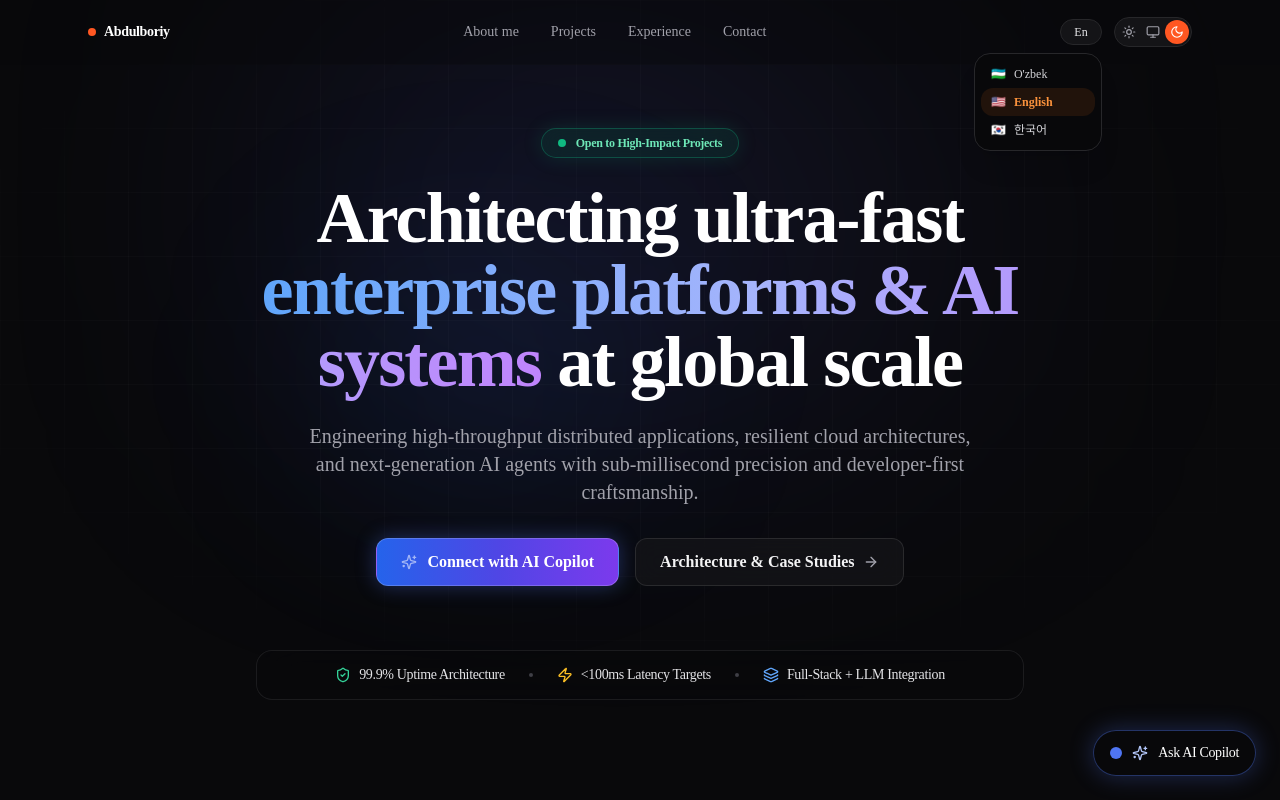
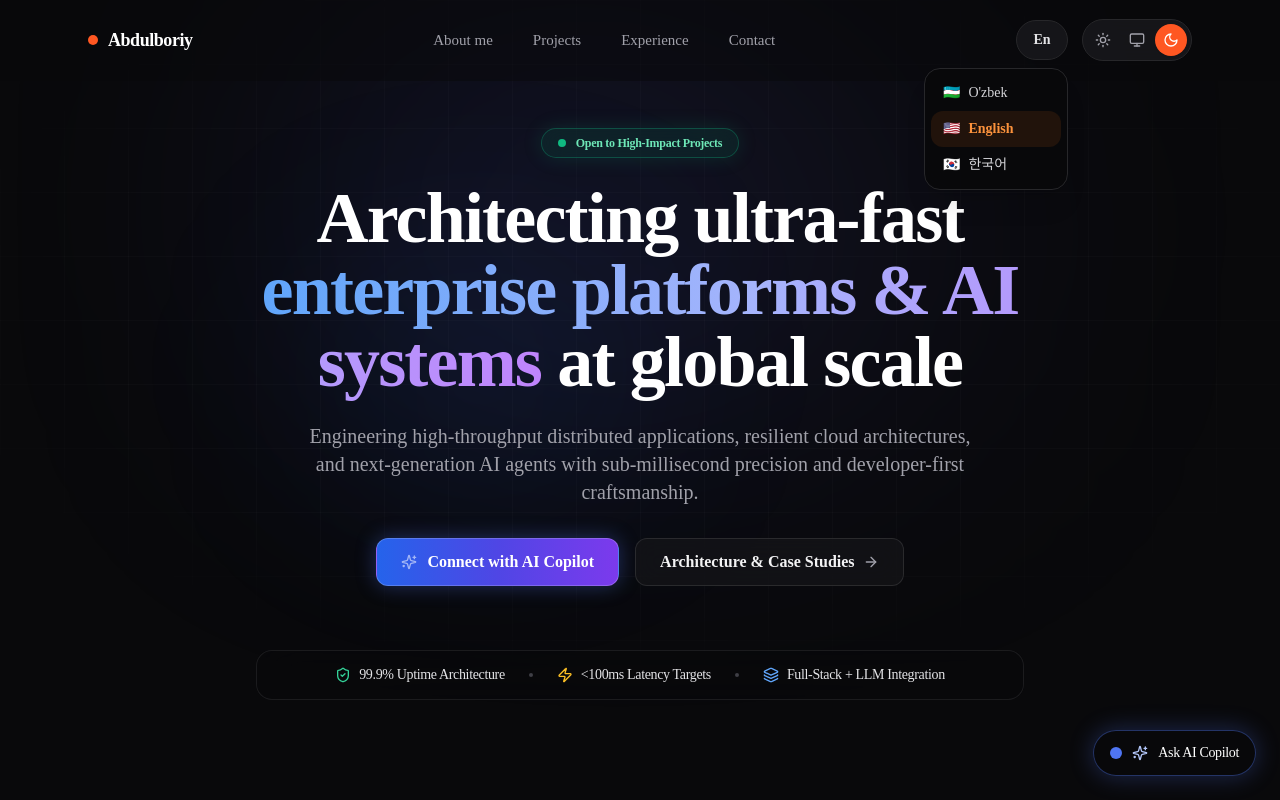
Before and after one commit to abdulboriy6863/aboutme, a Next.js app: page /en in a window 1280 px wide. Both pictures are taken after a click on the button "En". Shown: the top 800 px of the page. Built offline with nearby package versions, Linux system fonts and the light colour scheme.

Commit message:
style(navbar): increase font sizes, spacing, and control dimensions

```diff
--- a/src/components/shared/LanguageSwitcher.tsx
+++ b/src/components/shared/LanguageSwitcher.tsx
@@ -40,7 +40,7 @@ export function LanguageSwitcher() {
       <button
         type="button"
         onClick={() => setIsOpen(!isOpen)}
-        className="flex items-center justify-center min-w-[42px] px-3 py-1 rounded-full border border-zinc-200 dark:border-zinc-800 bg-white/80 dark:bg-zinc-900/80 text-xs font-medium text-zinc-800 dark:text-zinc-200 hover:border-zinc-300 dark:hover:border-zinc-700 transition-all backdrop-blur-md cursor-pointer shadow-xs"
+        className="flex items-center justify-center min-w-[52px] h-9 sm:h-10 px-3.5 py-1.5 rounded-full border border-zinc-200/90 dark:border-zinc-800 bg-white/90 dark:bg-zinc-900/90 text-sm font-semibold text-zinc-800 dark:text-zinc-200 hover:border-zinc-300 dark:hover:border-zinc-700 transition-all backdrop-blur-md cursor-pointer shadow-xs"
         aria-label="Switch language"
       >
         <span>{activeLang.short}</span>
@@ -53,13 +53,13 @@ export function LanguageSwitcher() {
             animate={{ opacity: 1, scale: 1, y: 0 }}
             exit={{ opacity: 0, scale: 0.95, y: 4 }}
             transition={{ duration: 0.15 }}
-            className="absolute right-0 mt-2 w-32 rounded-2xl border border-zinc-200 dark:border-zinc-800 bg-white/95 dark:bg-zinc-950/95 p-1.5 shadow-xl backdrop-blur-xl z-50"
+            className="absolute right-0 mt-2 w-36 rounded-2xl border border-zinc-200 dark:border-zinc-800 bg-white/95 dark:bg-zinc-950/95 p-1.5 shadow-xl backdrop-blur-xl z-50"
           >
             {languages.map((lang) => (
               <button
                 key={lang.code}
                 onClick={() => handleSelect(lang.code as any)}
-                className={`flex w-full items-center justify-between px-2.5 py-1.5 rounded-xl text-xs font-medium transition cursor-pointer ${
+                className={`flex w-full items-center justify-between px-3 py-2 rounded-xl text-sm font-medium transition cursor-pointer ${
                   lang.code === currentLocale
                     ? "bg-orange-500/10 text-orange-600 dark:text-orange-400 font-semibold"
                     : "text-zinc-700 dark:text-zinc-300 hover:bg-zinc-100 dark:hover:bg-white/10 hover:text-zinc-950 dark:hover:text-white"
--- a/src/components/shared/Navbar.tsx
+++ b/src/components/shared/Navbar.tsx
@@ -26,26 +26,26 @@ export function Navbar({ onOpenAi }: { onOpenAi?: () => void }) {
       <div
         className={`w-full transition-all duration-200 border-b ${
           scrolled
-            ? "border-zinc-200/80 dark:border-zinc-800/80 bg-white/80 dark:bg-[#09090b]/80 backdrop-blur-md shadow-xs"
-            : "border-transparent bg-white/40 dark:bg-[#09090b]/40 backdrop-blur-xs"
+            ? "border-zinc-200/80 dark:border-zinc-800/80 bg-white/85 dark:bg-[#09090b]/85 backdrop-blur-md shadow-xs"
+            : "border-transparent bg-white/50 dark:bg-[#09090b]/50 backdrop-blur-xs"
         }`}
       >
-        <div className="max-w-6xl mx-auto px-4 sm:px-6 h-16 flex items-center justify-between">
+        <div className="max-w-6xl mx-auto px-4 sm:px-6 h-[72px] sm:h-20 flex items-center justify-between">
           {/* Left: Brand with Orange/Coral Dot */}
-          <Link href="/" className="flex items-center gap-2 group cursor-pointer">
-            <span className="h-2 w-2 rounded-full bg-[#ff5722] shrink-0" />
-            <span className="text-sm font-semibold tracking-tight text-zinc-900 dark:text-white group-hover:text-zinc-700 dark:group-hover:text-zinc-200 transition">
+          <Link href="/" className="flex items-center gap-2.5 group cursor-pointer">
+            <span className="h-2.5 w-2.5 rounded-full bg-[#ff5722] shrink-0" />
+            <span className="text-base sm:text-lg font-bold tracking-tight text-zinc-900 dark:text-white group-hover:text-zinc-700 dark:group-hover:text-zinc-200 transition">
               Abdulboriy
             </span>
           </Link>
 
           {/* Center: Navigation Links */}
-          <nav className="hidden md:flex items-center gap-8">
+          <nav className="hidden md:flex items-center gap-10">
             {navLinks.map((link) => (
               <a
                 key={link.href}
                 href={link.href}
-                className="text-sm text-zinc-600 dark:text-zinc-400 hover:text-zinc-950 dark:hover:text-white transition-colors"
+                className="text-[15px] font-medium text-zinc-600 dark:text-zinc-400 hover:text-zinc-950 dark:hover:text-white transition-colors"
               >
                 {link.label}
               </a>
@@ -53,21 +53,21 @@ export function Navbar({ onOpenAi }: { onOpenAi?: () => void }) {
           </nav>
 
           {/* Right: Language Switcher Pill + Segmented Theme Toggle Pill */}
-          <div className="hidden sm:flex items-center gap-3">
+          <div className="hidden sm:flex items-center gap-3.5">
             <LanguageSwitcher />
             <ThemeToggle />
           </div>
 
           {/* Mobile hamburger button */}
-          <div className="flex sm:hidden items-center gap-2">
+          <div className="flex sm:hidden items-center gap-2.5">
             <LanguageSwitcher />
             <ThemeToggle />
             <button
               onClick={() => setMobileMenuOpen(!mobileMenuOpen)}
-              className="p-1.5 rounded-lg text-zinc-700 dark:text-zinc-300 hover:bg-zinc-100 dark:hover:bg-zinc-800"
+              className="p-2 rounded-lg text-zinc-700 dark:text-zinc-300 hover:bg-zinc-100 dark:hover:bg-zinc-800"
               aria-label="Toggle Navigation"
             >
-              {mobileMenuOpen ? <X className="h-5 w-5" /> : <Menu className="h-5 w-5" />}
+              {mobileMenuOpen ? <X className="h-6 w-6" /> : <Menu className="h-6 w-6" />}
             </button>
           </div>
         </div>
@@ -80,14 +80,14 @@ export function Navbar({ onOpenAi }: { onOpenAi?: () => void }) {
             initial={{ opacity: 0, y: -10 }}
             animate={{ opacity: 1, y: 0 }}
             exit={{ opacity: 0, y: -10 }}
-            className="absolute top-16 left-0 right-0 bg-white/95 dark:bg-[#09090b]/95 border-b border-zinc-200 dark:border-zinc-800 p-4 shadow-xl backdrop-blur-xl sm:hidden flex flex-col space-y-3"
+            className="absolute top-[72px] left-0 right-0 bg-white/95 dark:bg-[#09090b]/95 border-b border-zinc-200 dark:border-zinc-800 p-5 shadow-xl backdrop-blur-xl sm:hidden flex flex-col space-y-4"
           >
             {navLinks.map((link) => (
               <a
                 key={link.href}
                 href={link.href}
                 onClick={() => setMobileMenuOpen(false)}
-                className="px-3 py-2 text-sm font-medium text-zinc-700 dark:text-zinc-300 hover:text-zinc-950 dark:hover:text-white hover:bg-zinc-100 dark:hover:bg-zinc-800 rounded-lg transition"
+                className="px-3 py-2 text-base font-semibold text-zinc-800 dark:text-zinc-200 hover:text-zinc-950 dark:hover:text-white hover:bg-zinc-100 dark:hover:bg-zinc-800 rounded-lg transition"
               >
                 {link.label}
               </a>
--- a/src/components/shared/ThemeToggle.tsx
+++ b/src/components/shared/ThemeToggle.tsx
@@ -3,7 +3,6 @@
 import * as React from "react";
 import { Sun, Monitor, Moon } from "lucide-react";
 import { useTheme } from "next-themes";
-import { motion } from "framer-motion";
 
 export function ThemeToggle() {
   const { theme, setTheme } = useTheme();
@@ -15,7 +14,7 @@ export function ThemeToggle() {
 
   if (!mounted) {
     return (
-      <div className="flex items-center h-8 px-1 rounded-full border border-zinc-200 dark:border-zinc-800 bg-white/80 dark:bg-zinc-900/80 gap-1 w-[88px]" />
+      <div className="flex items-center h-10 px-1 rounded-full border border-zinc-200 dark:border-zinc-800 bg-white/80 dark:bg-zinc-900/80 gap-1 w-[106px]" />
     );
   }
 
@@ -26,7 +25,7 @@ export function ThemeToggle() {
   ] as const;
 
   return (
-    <div className="flex items-center p-0.5 rounded-full border border-zinc-200 dark:border-zinc-800 bg-white/80 dark:bg-zinc-900/80 shadow-xs backdrop-blur-md">
+    <div className="flex items-center p-1 rounded-full border border-zinc-200/90 dark:border-zinc-800 bg-white/90 dark:bg-zinc-900/90 shadow-xs backdrop-blur-md gap-0.5">
       {options.map((option) => {
         const Icon = option.icon;
         const isActive = theme === option.value;
@@ -36,19 +35,19 @@ export function ThemeToggle() {
             key={option.value}
             type="button"
             onClick={() => setTheme(option.value)}
-            className={`relative flex items-center justify-center w-6 h-6 rounded-full transition-all duration-200 cursor-pointer ${
+            className={`relative flex items-center justify-center w-7 h-7 sm:w-8 sm:h-8 rounded-full transition-all duration-200 cursor-pointer ${
               isActive
                 ? option.value === "light"
                   ? "bg-[#ff5722] text-white shadow-sm"
                   : option.value === "dark"
-                  ? "bg-[#ff5722] dark:bg-[#ff5722] text-white shadow-sm"
-                  : "bg-zinc-200 dark:bg-zinc-800 text-zinc-900 dark:text-zinc-100"
-                : "text-zinc-500 hover:text-zinc-900 dark:text-zinc-400 dark:hover:text-zinc-200"
+                  ? "bg-[#ff5722] text-white shadow-sm"
+                  : "bg-zinc-200 dark:bg-zinc-800 text-zinc-900 dark:text-zinc-100 font-semibold"
+                : "text-zinc-500 hover:text-zinc-950 dark:text-zinc-400 dark:hover:text-zinc-100"
             }`}
             aria-label={`Switch to ${option.label} theme`}
             title={`${option.label} theme`}
           >
-            <Icon className="w-3.5 h-3.5" />
+            <Icon className="w-4 h-4" />
           </button>
         );
       })}
```
